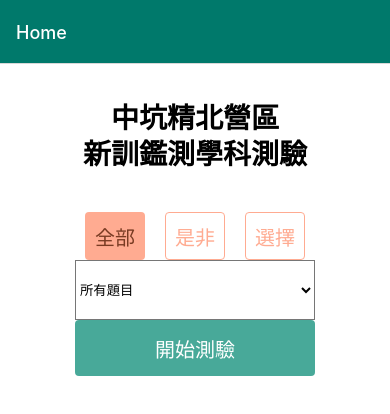
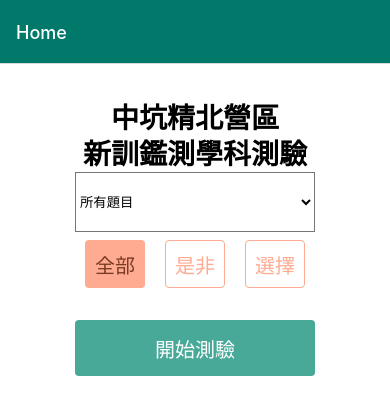
Before and after one commit to roto93/react-native-army-quiz, a React Native app: screen /Home in a window 390 px wide. Shown: the top 414 px of the page. Built offline with nearby package versions, Linux system fonts and the light colour scheme.

Commit message:
:zap: implimenting answering feature

```diff
--- a/src/questions.js
+++ b/src/questions.js
@@ -38,7 +38,7 @@ const Questions = [
   }, {
     qid: '5',
     type: 'YN',
-    statement: '步槍二十五公尺歸零涉及採用跪姿。',
+    statement: '步槍二十五公尺歸零射擊採用跪姿。',
     candidates: [{ content: true }, { content: false }],
     ans: { content: false },
     sheet: '甲',
@@ -94,7 +94,7 @@ const Questions = [
   }, {
     qid: '13',
     type: 'YN',
-    statement: '樹幹鹿砦可選擇設置較薄弱處，爬月通過之。',
+    statement: '樹幹鹿砦可選擇設置較薄弱處，爬越通過之。',
     candidates: [{ content: true }, { content: false }],
     ans: { content: true },
     sheet: '甲',
@@ -455,7 +455,7 @@ const Questions = [
   }, {
     qid: '64',
     type: 'SELECT',
-    statement: '因素在空氣中，每秒約 [    ] 。',
+    statement: '音速在空氣中，每秒約 [    ] 。',
     candidates: [{ NO: '1', content: '333公尺' }, { NO: '2', content: '500公尺' }, { NO: '3', content: '1000公尺' }],
     ans: { NO: '1', content: '333公尺' },
     sheet: '乙',
@@ -539,7 +539,7 @@ const Questions = [
   }, {
     qid: '76',
     type: 'SELECT',
-    statement: '新兵訓練175公尺鑑定涉及採何者姿勢?',
+    statement: '新兵訓練175公尺鑑定射擊採何者姿勢?',
     candidates: [{ NO: '1', content: '跪姿' }, { NO: '2', content: '立姿' }, { NO: '3', content: '臥姿' }],
     ans: { NO: '3', content: '臥姿' },
     sheet: '乙',
--- a/src/screens/Exam.js
+++ b/src/screens/Exam.js
@@ -48,9 +48,6 @@ const Exam = () => {
     <View style={styles.container}>
       <View style={styles.statementBox}>
         <Text style={styles.statement}>{question.statement}</Text>
-        <Text>{mode}</Text>
-        <Text>{sheet}</Text>
-        <Text>{type}</Text>
       </View>
       {
         question.type === 'YN'
@@ -72,7 +69,7 @@ const Exam = () => {
 const YNButton = ({ selection, type, f, showAnswer }) => {
   const text = type === 'true' ? <Circle size={68} style={{ color: '#393' }} /> : <Cross size={80} style={{ color: '#933' }} />
   return (
-    <TouchableOpacity disabled={selection !== null} onPress={f} style={[styles.YNButton, { backgroundColor: showAnswer ? (type === 'true' ? '#bfb' : '#fbb') : (type === 'true' ? '#f3fff3' : '#fff3f3'), borderWidth: showAnswer ? 1 : 0 }]}>
+    <TouchableOpacity disabled={selection !== null} onPress={f} style={[styles.YNButton, { backgroundColor: showAnswer ? (type === 'true' ? '#bfb' : '#fbb') : (type === 'true' ? '#f3fff3' : '#fff3f3') }]}>
       {text}
     </TouchableOpacity >
   )
@@ -80,11 +77,11 @@ const YNButton = ({ selection, type, f, showAnswer }) => {
 
 const SelectionButton = ({ selection, NO, text, f, showAnswer }) => {
   return (
-    <TouchableHighlight disabled={selection !== null} underlayColor={'#eee'} onPress={f} style={[styles.SelectionButton, showAnswer && { backgroundColor: '#19896466' }]} >
+    <TouchableOpacity disabled={selection !== null} onPress={f} style={[styles.SelectionButton, showAnswer && { backgroundColor: '#19896466' }]} >
       <Text style={{ fontSize: 28 }}>
         {NO}. {text}
       </Text>
-    </TouchableHighlight>
+    </TouchableOpacity>
   )
 }
 
@@ -105,8 +102,8 @@ const styles = StyleSheet.create({
     alignItems: 'center'
   },
   statement: {
-    fontSize: 18,
-    lineHeight: 24,
+    fontSize: 22,
+    lineHeight: 32,
     fontWeight: '700',
     color: Theme.primaryDark,
     textAlign: 'center'
@@ -121,8 +118,6 @@ const styles = StyleSheet.create({
   },
   selectAnswerBox: {
     flex: 1,
-    // borderWidth: 1,
-    borderTopWidth: 1,
     width: '100%',
     justifyContent: 'center',
     alignItems: 'center'
@@ -134,10 +129,11 @@ const styles = StyleSheet.create({
     alignItems: 'center',
   },
   SelectionButton: {
-    borderBottomWidth: 1,
+    marginBottom: 2,
     width: '100%',
-    height: '33.3%',
+    height: '33%',
     justifyContent: 'center',
-    alignItems: 'center'
+    alignItems: 'center',
+    backgroundColor: '#eee'
   }
 })
--- a/src/screens/Home.js
+++ b/src/screens/Home.js
@@ -27,13 +27,8 @@ const Home = ({ navigation }) => {
         <TO t='隨機' f={() => setMode('隨機')} small varient={mode !== '隨機' ? 'outlined' : 'filled'} />
         <TO t='依序' f={() => setMode('依序')} small varient={mode !== '依序' ? 'outlined' : 'filled'} style={{ marginLeft: 40 }} />
       </RowView> */}
-      <RowView style={{ marginTop: 16 }}>
-        <TO t='全部' f={() => setType('全部')} secondary tiny varient={type !== '全部' ? 'outlined' : 'filled'} />
-        <TO t='是非' f={() => setType('是非')} secondary tiny varient={type !== '是非' ? 'outlined' : 'filled'} style={{ marginHorizontal: 20 }} />
-        <TO t='選擇' f={() => setType('選擇')} secondary tiny varient={type !== '選擇' ? 'outlined' : 'filled'} />
-      </RowView>
       <Picker
-        style={{ width: 240, minHeight: 60, marginBottom: 0, backgroundColor: Platform.OS === 'android' ? '#eee' : 'transparent' }}
+        style={{ width: 240, minHeight: 60, marginVertical: Platform.OS === 'android' ? 20 : 0, backgroundColor: Platform.OS === 'android' ? '#eee' : 'transparent' }}
         selectedValue={sheet}
         onValueChange={(itemValue) => setSheet(itemValue)}>
         <Picker.Item label={'所有題目'} value={'all'} />
@@ -43,6 +38,11 @@ const Home = ({ navigation }) => {
         <Picker.Item label={'丁卷'} value={'丁'} />
         <Picker.Item label={'戊卷'} value={'戊'} />
       </Picker>
+      <RowView style={{ marginTop: 8, marginBottom: 32 }}>
+        <TO t='全部' f={() => setType('全部')} secondary tiny varient={type !== '全部' ? 'outlined' : 'filled'} />
+        <TO t='是非' f={() => setType('是非')} secondary tiny varient={type !== '是非' ? 'outlined' : 'filled'} style={{ marginHorizontal: 20 }} />
+        <TO t='選擇' f={() => setType('選擇')} secondary tiny varient={type !== '選擇' ? 'outlined' : 'filled'} />
+      </RowView>
       <TO t="開始測驗" f={navigate('Exam')} style={{ marginBottom: 16 }} />
       {/* <TO t="我的紀錄" f={navigate('Statistic')} /> */}
     </View>
@@ -62,7 +62,7 @@ const styles = StyleSheet.create({
     color: Theme.textDark,
     fontSize: 28,
     fontWeight: 'bold',
-    marginBottom: 24,
+    marginBottom: 0,
     marginTop: 36,
     textAlign: 'center',
     lineHeight: 36
```
